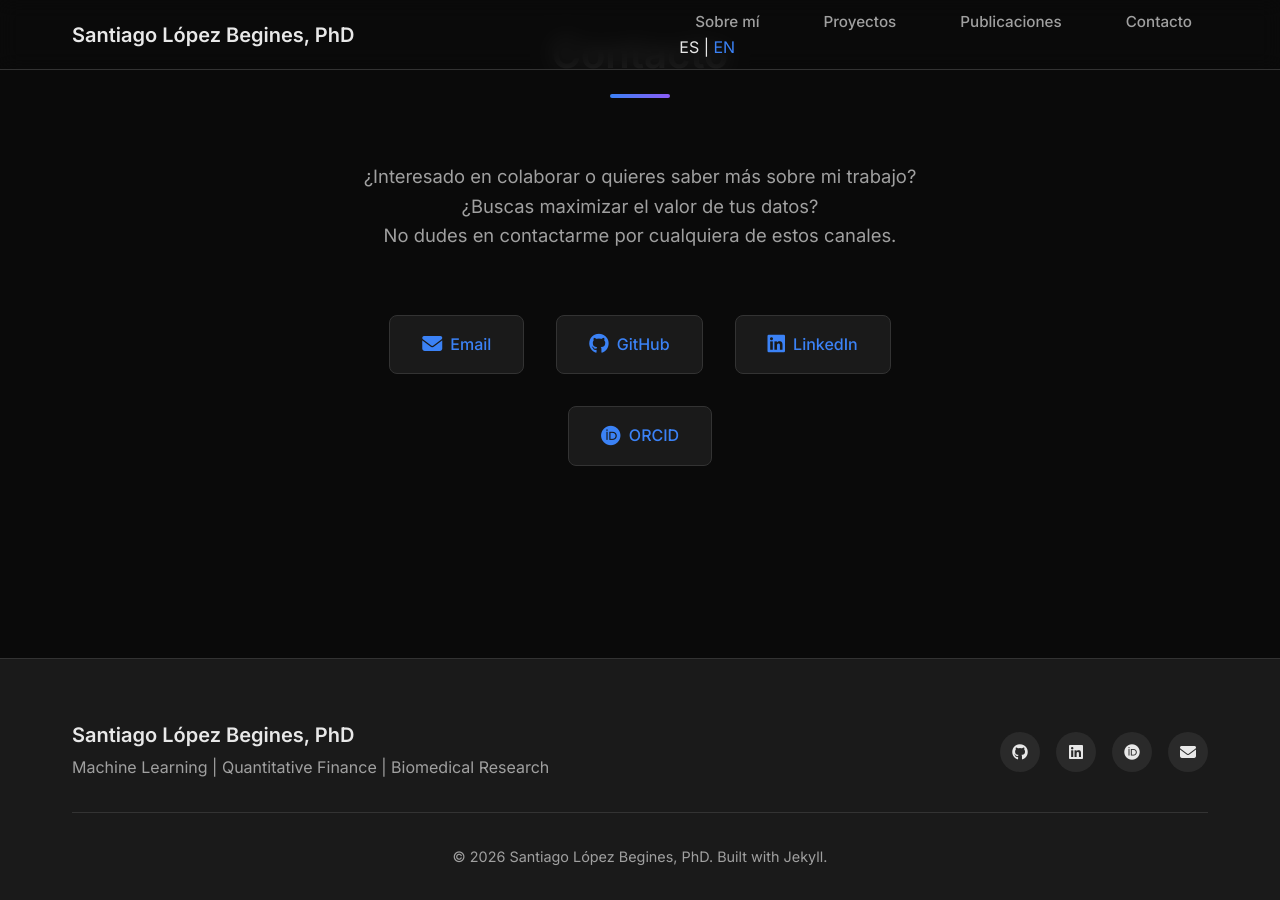
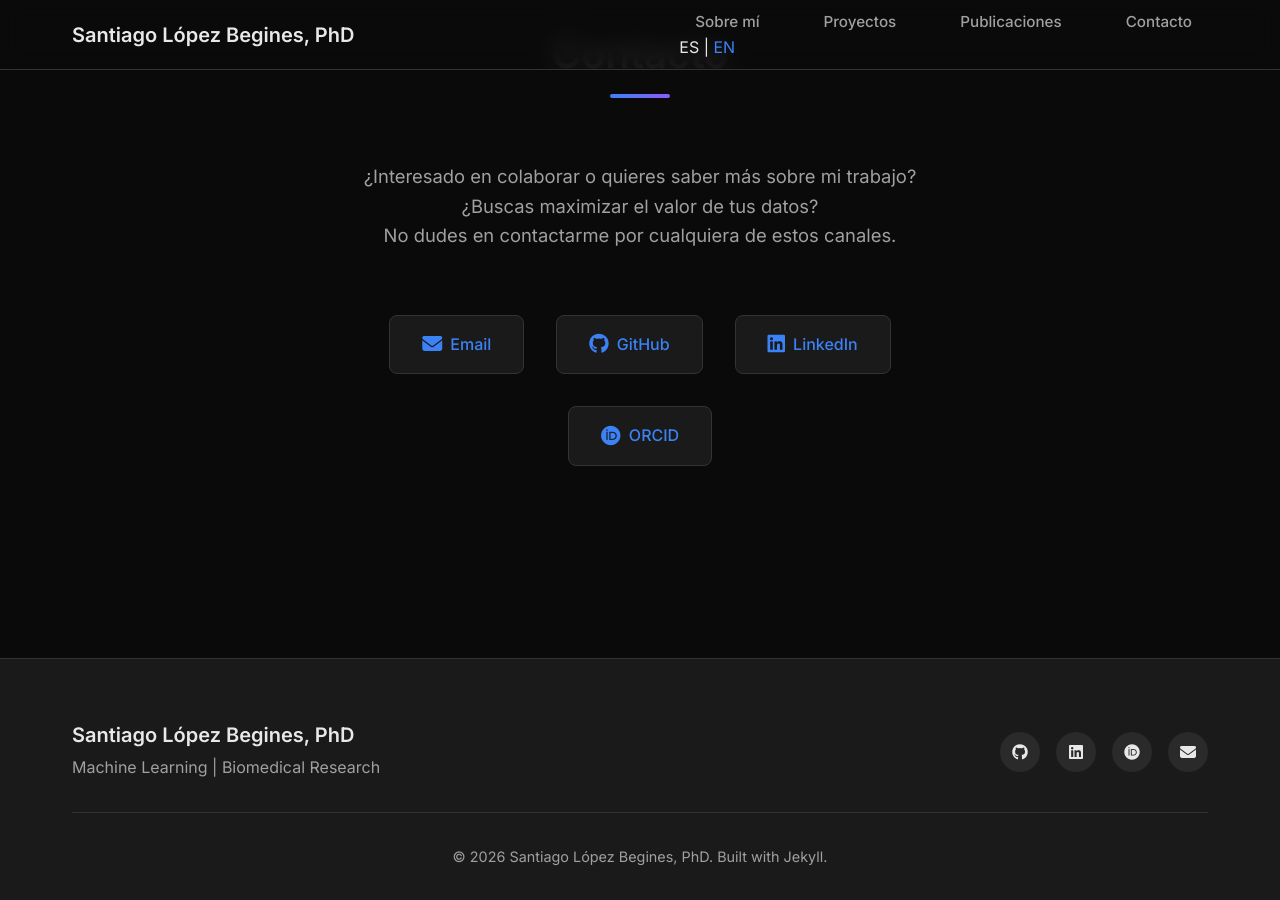
Before and after one commit to SLopezBegines/SLopezBegines.github.io, a Jekyll site: the page built from index.md, in a window 1280 px wide and 900 px high, scrolled down 3932 px. Built offline with Jekyll 4.4.1, drawn with Linux system fonts in a browser that asks for light colours.

Commit message:
Remove tagline reference to Quantitative Finance

```diff
--- a/_config.yml
+++ b/_config.yml
@@ -83,7 +83,7 @@ author:
   name: Santiago López Begines, PhD
   title: Data Scientist & Neuroscientist
   bio: Neuroscientist → Data Scientist
-  tagline: Machine Learning | Quantitative Finance | Biomedical Research
+  tagline: Machine Learning | Biomedical Research
   location: Sevilla
   email: santiago.lopez.begines@gmail.com
   avatar: https://SLopezBegines.github.io/assets/images/photoprofile.jpeg
```
